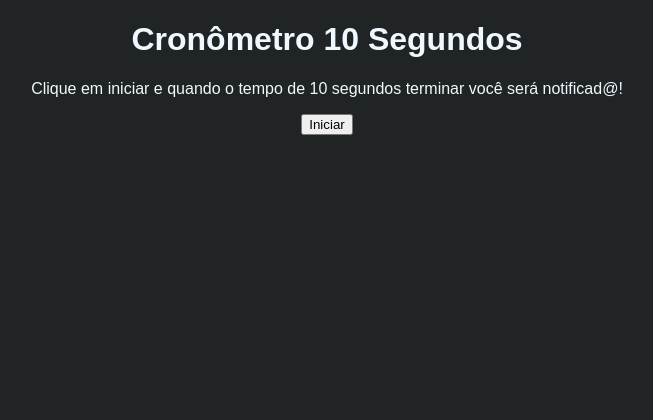
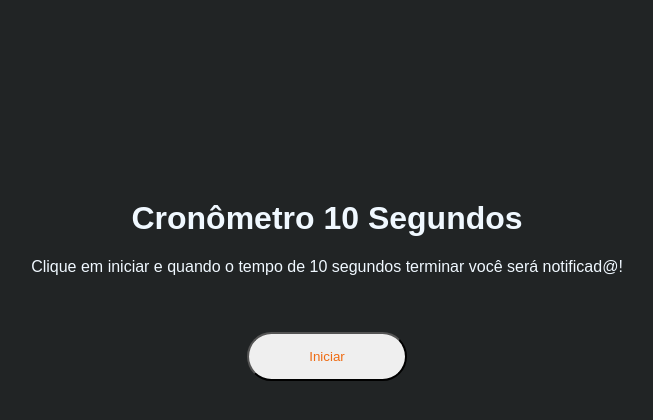
Before and after one commit to DaniSimoni/-M1S02-Ex5_Cron-metro, a plain HTML site: page index.html in a window 1280 px wide. Shown: the whole page, without its empty margins (313-966 px from the left). Drawn offline with Linux system fonts and the light colour scheme.

Commit message:
refatorando

```diff
--- a/index.html
+++ b/index.html
@@ -8,12 +8,14 @@
 </head>
 <body  style="text-align: center; background-color: rgb(33, 36, 37); font-family: Arial, Helvetica, sans-serif; color: aliceblue;">
 
-    <h1>Cronômetro 10 Segundos</h1>
+    <h1 style="margin-top: 200px;">Cronômetro 10 Segundos</h1>
 
     <p>Clique em iniciar e quando o tempo de 10 segundos terminar você será notificad@!</p>
 
     <form id="form" action="submit">
-    <button id="myBtn"  type="submitButton"  style="max-width: 100px;">Iniciar</button>
+    <button id="myBtn"  type="submitButton"  style="width: 100%; max-width: 160px; text-align:center; border-radius:50px;
+    text-decoration: none; cursor:pointer; margin-top: 40px;
+	padding: 15px; color:rgb(238, 107, 19);">Iniciar</button>
     </form>
 
 </body>
```
